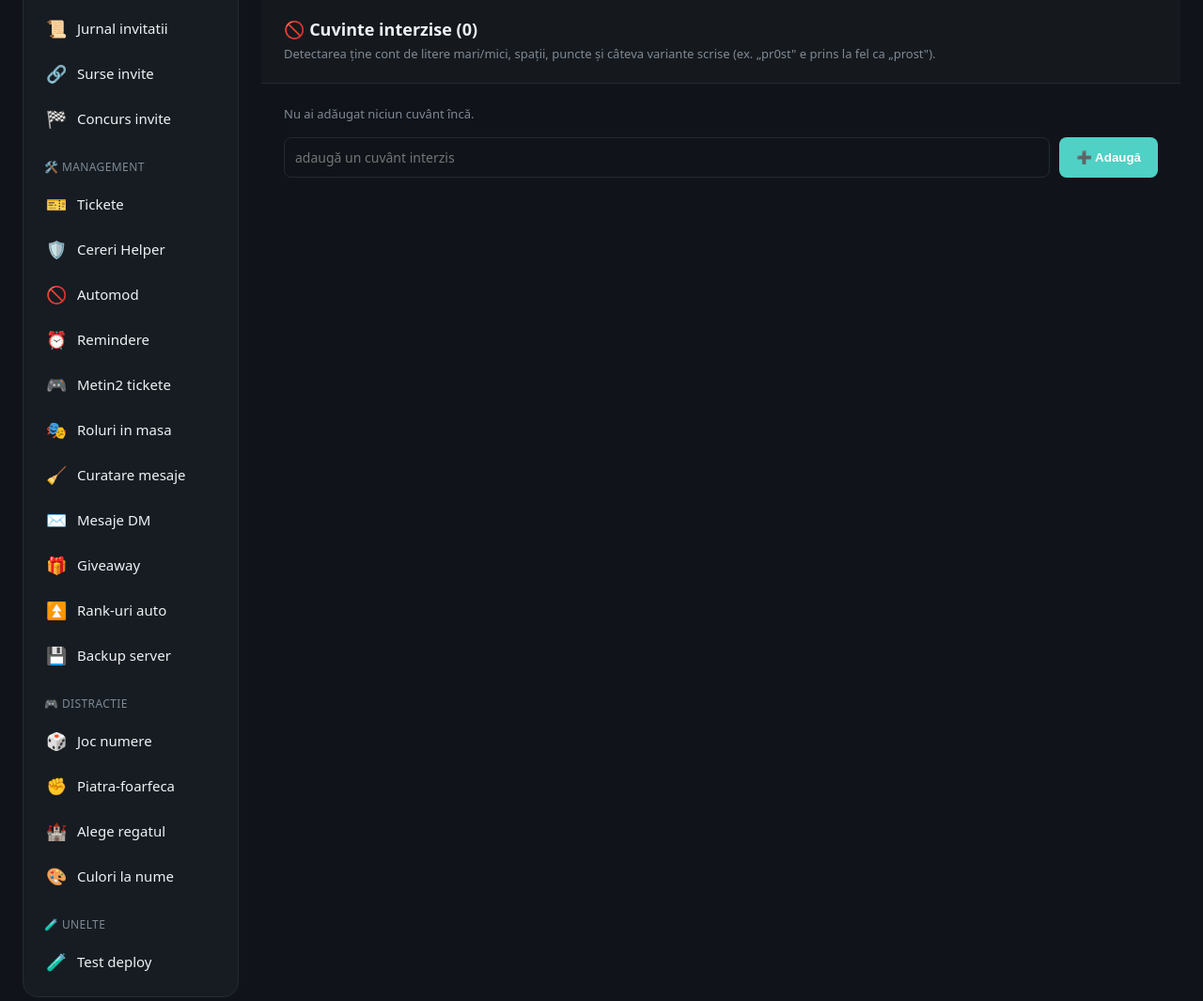
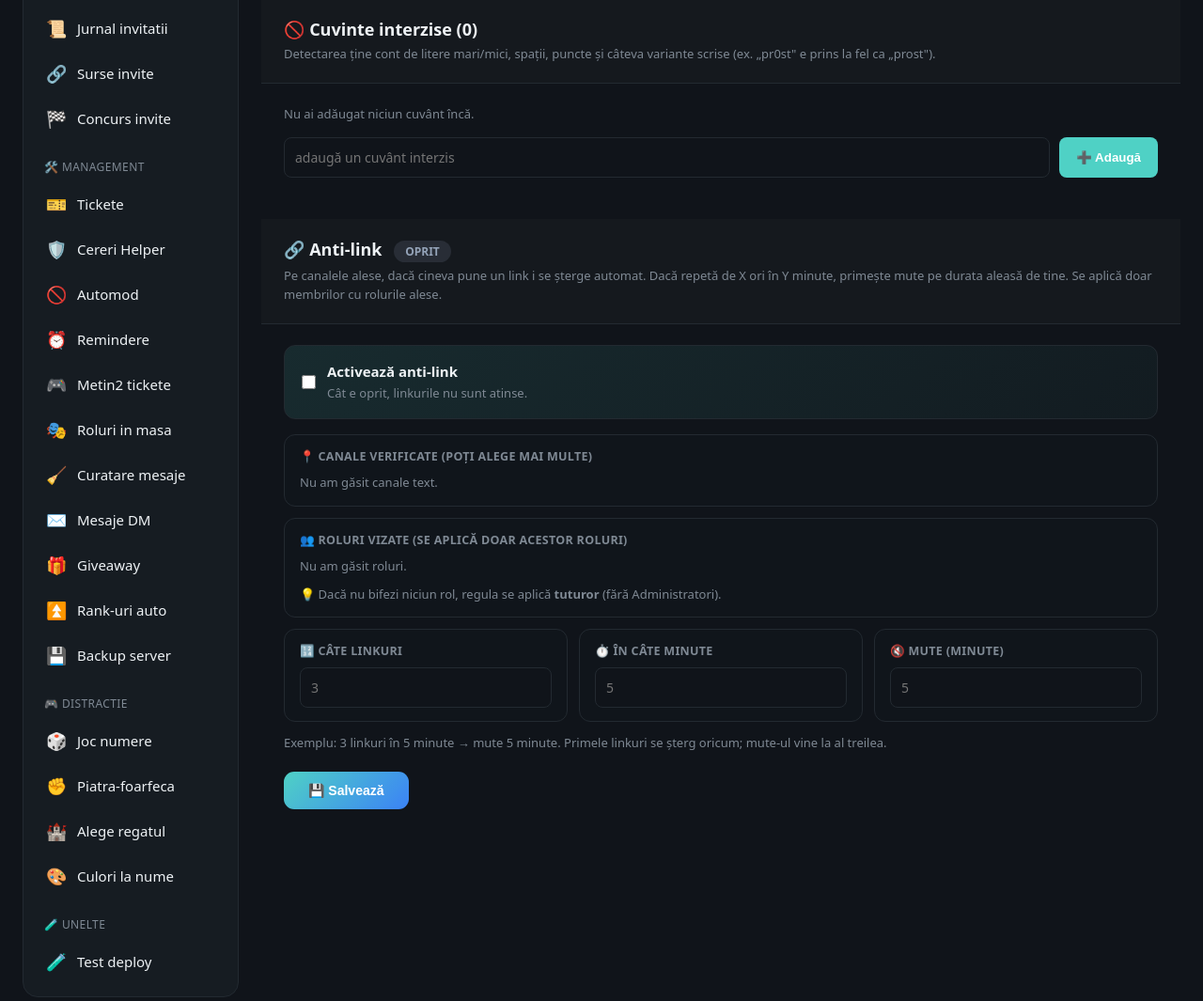
Before and after one commit to razvan1479/Sir-Penguin, a Flask app: template dashboard/templates/automod.html in a window 1280 px wide. Shown: the part 676-1741 px from the top of the page at 94% size. Run offline with Flask 3, Linux system fonts and the light colour scheme; the template is opened without the code that fills it, so the values that code supplies are empty.

Commit message:
v26.13.4

```diff
--- a/dashboard/app.py
+++ b/dashboard/app.py
@@ -1081,11 +1081,27 @@ def automod_page(guild_id):
             words = [x for x in (cfg.get("banned_words") or []) if x != w]
             cfg["banned_words"] = words
             storage.set(gid, "automod", cfg)
+        elif action == "link_settings":
+            lk = cfg.get("links") or {}
+            lk["enabled"] = request.form.get("links_enabled") == "on"
+            lk["channel_ids"] = request.form.getlist("link_channels")  # multi
+            lk["role_ids"] = request.form.getlist("link_roles")        # multi
+            th = _to_int(request.form.get("threshold", ""))
+            lk["threshold"] = max(1, min(th or 3, 50))
+            wm = _to_int(request.form.get("window_minutes", ""))
+            lk["window_minutes"] = max(1, min(wm or 5, 1440))
+            mm = _to_int(request.form.get("mute_minutes", ""))
+            lk["mute_minutes"] = max(1, min(mm or 5, 40320))  # Discord: max 28 zile
+            cfg["links"] = lk
+            storage.set(gid, "automod", cfg)
         return redirect(url_for("automod_page", guild_id=guild_id, saved=1))
 
     channels = storage.get(gid, "channels", {}) or {}
+    roles = storage.get(gid, "roles", {}) or {}
     return render_template("automod.html", guild_id=guild_id, cfg=cfg,
                            text_channels=channels.get("texts", []),
+                           roles=roles.get("list", []),
+                           links=cfg.get("links") or {},
                            words=cfg.get("banned_words") or [],
                            meta=storage.get(gid, "meta", {}),
                            section="automod", saved=request.args.get("saved"))
--- a/dashboard/templates/automod.html
+++ b/dashboard/templates/automod.html
@@ -28,6 +28,12 @@
   @media (max-width:640px){ .grid2 { grid-template-columns:1fr; } }
   .note { background:rgba(250,166,26,.1); border:1px solid rgba(250,166,26,.3); border-radius:10px; padding:12px 15px; font-size:13px; color:var(--text); line-height:1.6; margin-bottom:16px; }
   code { background:var(--input); padding:2px 7px; border-radius:5px; font-size:12.5px; }
+  .picklist { max-height:190px; overflow-y:auto; display:flex; flex-direction:column; gap:7px; background:var(--bg); border:1px solid var(--glass-border); border-radius:8px; padding:11px; }
+  .picklist label { display:flex; align-items:center; gap:10px; font-size:14px; cursor:pointer; text-transform:none; letter-spacing:0; color:var(--text); font-weight:500; margin:0; }
+  .picklist input { width:17px; height:17px; accent-color:var(--accent); flex:none; }
+  .rdot { width:11px; height:11px; border-radius:50%; flex:none; }
+  .grid3 { display:grid; grid-template-columns:1fr 1fr 1fr; gap:12px; }
+  @media (max-width:640px){ .grid3 { grid-template-columns:1fr; } }
 {% endblock %}
 
 {% block content %}
@@ -96,4 +102,67 @@
       </form>
     </div>
   </div>
+
+  <div class="panel">
+    <div class="panel-head">
+      <h3>🔗 Anti-link
+        {% if links.get('enabled') %}<span class="badge on">PORNIT</span>{% else %}<span class="badge off">OPRIT</span>{% endif %}
+      </h3>
+      <p class="sub">Pe canalele alese, dacă cineva pune un link i se șterge automat. Dacă repetă de X ori în Y minute, primește mute pe durata aleasă de tine. Se aplică doar membrilor cu rolurile alese.</p>
+    </div>
+    <div class="panel-body">
+      <form method="POST">
+        <input type="hidden" name="action" value="link_settings">
+        <div class="toggle">
+          <input type="checkbox" name="links_enabled" id="lken" {% if links.get('enabled') %}checked{% endif %}>
+          <div><b>Activează anti-link</b><br><span class="sub">Cât e oprit, linkurile nu sunt atinse.</span></div>
+        </div>
+
+        <div class="field">
+          <label>📍 Canale verificate (poți alege mai multe)</label>
+          {% if text_channels %}
+          <div class="picklist">
+            {% for ch in text_channels %}
+            <label><input type="checkbox" name="link_channels" value="{{ ch.id }}"
+              {% if ch.id|string in (links.get('channel_ids') or [])|map('string')|list %}checked{% endif %}>
+              #{{ ch.name }}</label>
+            {% endfor %}
+          </div>
+          {% else %}<p class="sub">Nu am găsit canale text.</p>{% endif %}
+        </div>
+
+        <div class="field">
+          <label>👥 Roluri vizate (se aplică DOAR acestor roluri)</label>
+          {% if roles %}
+          <div class="picklist">
+            {% for r in roles %}
+            <label><input type="checkbox" name="link_roles" value="{{ r.id }}"
+              {% if r.id|string in (links.get('role_ids') or [])|map('string')|list %}checked{% endif %}>
+              <span class="rdot" style="background:{{ r.color or '#99aab5' }}"></span>{{ r.name }}</label>
+            {% endfor %}
+          </div>
+          {% else %}<p class="sub">Nu am găsit roluri.</p>{% endif %}
+          <p class="sub" style="margin-top:9px">💡 Dacă nu bifezi niciun rol, regula se aplică <b>tuturor</b> (fără Administratori).</p>
+        </div>
+
+        <div class="grid3">
+          <div class="field">
+            <label>🔢 Câte linkuri</label>
+            <input type="text" name="threshold" value="{{ links.get('threshold', 3) }}" placeholder="3">
+          </div>
+          <div class="field">
+            <label>⏱️ În câte minute</label>
+            <input type="text" name="window_minutes" value="{{ links.get('window_minutes', 5) }}" placeholder="5">
+          </div>
+          <div class="field">
+            <label>🔇 Mute (minute)</label>
+            <input type="text" name="mute_minutes" value="{{ links.get('mute_minutes', 5) }}" placeholder="5">
+          </div>
+        </div>
+        <p class="sub" style="margin:0 0 14px">Exemplu: 3 linkuri în 5 minute → mute 5 minute. Primele linkuri se șterg oricum; mute-ul vine la al treilea.</p>
+
+        <button class="save" type="submit">💾 Salvează</button>
+      </form>
+    </div>
+  </div>
 {% endblock %}
```
Also changed, not shown: cogs/automod.py (+101 -0 lines).
